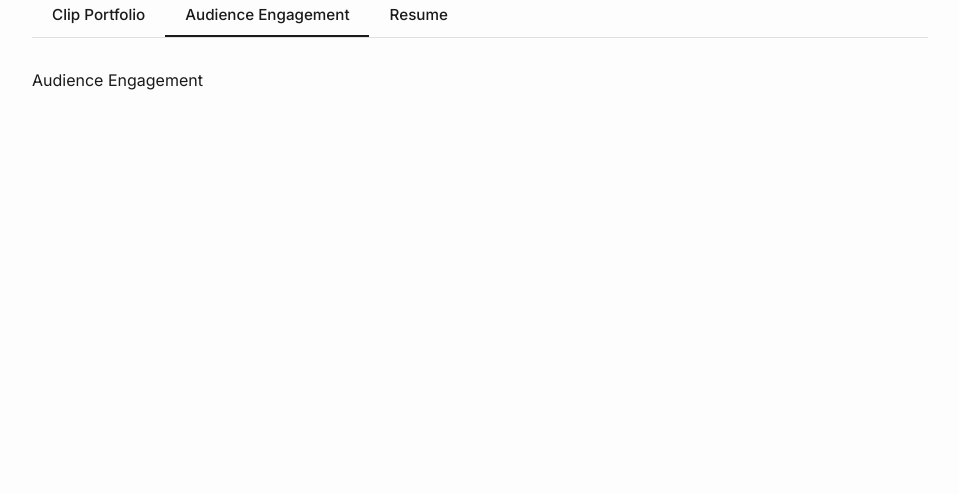
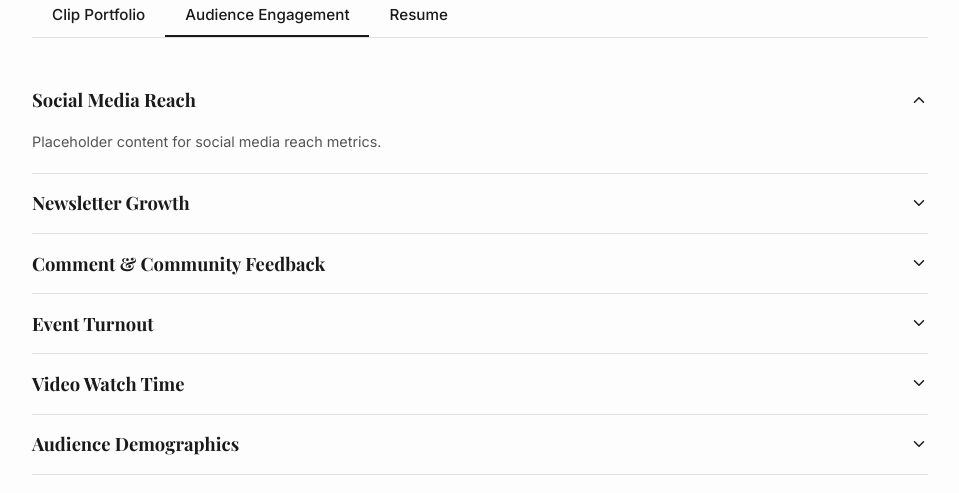
Before and after one commit to GriffinMichalak/kb-website, a React (Vite) app: page / in a window 1280 px wide. Both pictures are taken after a click on the button "Audience Engagement". Shown: the part 427-920 px from the top of the page, without its empty margins (160-1119 px from the left). Before the commit the page ends 800 px from the top, so only its background shows below. Built offline with nearby package versions, Linux system fonts and the light colour scheme; no server answers.

Commit message:
Add collapsible editorial accordion for Audience Engagement subheadings

```diff
--- /dev/null
+++ b/src/Components/Accordion/EditorialAccordion.scss
@@ -0,0 +1,72 @@
+$fg: #1a1a1a;
+$fg-muted: #555;
+$border: #e0e0e0;
+$font-serif: 'Playfair Display', Georgia, 'Times New Roman', serif;
+
+.editorial-accordion {
+  border-bottom: 1px solid $border;
+
+  & + & {
+    margin-top: -1px;
+  }
+
+  &__header {
+    width: 100%;
+    display: flex;
+    align-items: center;
+    justify-content: space-between;
+    gap: 1rem;
+    padding: 1.1rem 0;
+    background: none;
+    border: none;
+    cursor: pointer;
+    text-align: left;
+    font: inherit;
+  }
+
+  &__title {
+    font-family: $font-serif;
+    font-size: 1.15rem;
+    font-weight: 700;
+    color: $fg;
+  }
+
+  &__chevron {
+    flex-shrink: 0;
+    width: 18px;
+    height: 18px;
+    fill: none;
+    stroke: $fg;
+    stroke-width: 2;
+    stroke-linecap: round;
+    stroke-linejoin: round;
+    transition: transform 0.25s cubic-bezier(0.4, 0, 0.2, 1);
+  }
+
+  &--open &__chevron {
+    transform: rotate(180deg);
+  }
+
+  &__panel {
+    display: grid;
+    grid-template-rows: 0fr;
+    overflow: hidden;
+    transition: grid-template-rows 0.3s cubic-bezier(0.4, 0, 0.2, 1);
+  }
+
+  &--open &__panel {
+    grid-template-rows: 1fr;
+  }
+
+  &__content {
+    min-height: 0;
+    overflow: hidden;
+  }
+
+  &__content-inner {
+    padding-bottom: 1.25rem;
+    font-size: 0.9rem;
+    line-height: 1.6;
+    color: $fg-muted;
+  }
+}
--- /dev/null
+++ b/src/Components/Accordion/EditorialAccordion.tsx
@@ -0,0 +1,37 @@
+import { useState, type ReactNode } from 'react';
+import './EditorialAccordion.scss';
+
+type EditorialAccordionProps = {
+  title: string;
+  defaultOpen?: boolean;
+  children: ReactNode;
+};
+
+export const EditorialAccordion = ({
+  title,
+  defaultOpen = false,
+  children,
+}: EditorialAccordionProps) => {
+  const [isOpen, setIsOpen] = useState(defaultOpen);
+
+  return (
+    <div className={`editorial-accordion ${isOpen ? 'editorial-accordion--open' : ''}`}>
+      <button
+        type="button"
+        className="editorial-accordion__header"
+        onClick={() => setIsOpen((open) => !open)}
+        aria-expanded={isOpen}
+      >
+        <span className="editorial-accordion__title">{title}</span>
+        <svg className="editorial-accordion__chevron" viewBox="0 0 24 24" aria-hidden="true">
+          <path d="M6 9l6 6 6-6" />
+        </svg>
+      </button>
+      <div className="editorial-accordion__panel">
+        <div className="editorial-accordion__content">
+          <div className="editorial-accordion__content-inner">{children}</div>
+        </div>
+      </div>
+    </div>
+  );
+};
--- a/src/Tabs/AudienceEngagementTab.tsx
+++ b/src/Tabs/AudienceEngagementTab.tsx
@@ -1,3 +1,29 @@
+import '../App.scss';
+import { EditorialAccordion } from '../Components/Accordion/EditorialAccordion';
+
 export const AudienceEngagementTab = () => {
-  return <div>Audience Engagement</div>;
+  return (
+    <div className="resume-section">
+      <div className="category">
+        <EditorialAccordion title="Social Media Reach" defaultOpen>
+          Placeholder content for social media reach metrics.
+        </EditorialAccordion>
+        <EditorialAccordion title="Newsletter Growth">
+          Placeholder content for newsletter subscriber growth.
+        </EditorialAccordion>
+        <EditorialAccordion title="Comment & Community Feedback">
+          Placeholder content for community feedback highlights.
+        </EditorialAccordion>
+        <EditorialAccordion title="Event Turnout">
+          Placeholder content for event attendance and engagement.
+        </EditorialAccordion>
+        <EditorialAccordion title="Video Watch Time">
+          Placeholder content for video watch-time analytics.
+        </EditorialAccordion>
+        <EditorialAccordion title="Audience Demographics">
+          Placeholder content for audience demographic breakdown.
+        </EditorialAccordion>
+      </div>
+    </div>
+  );
 };
```
